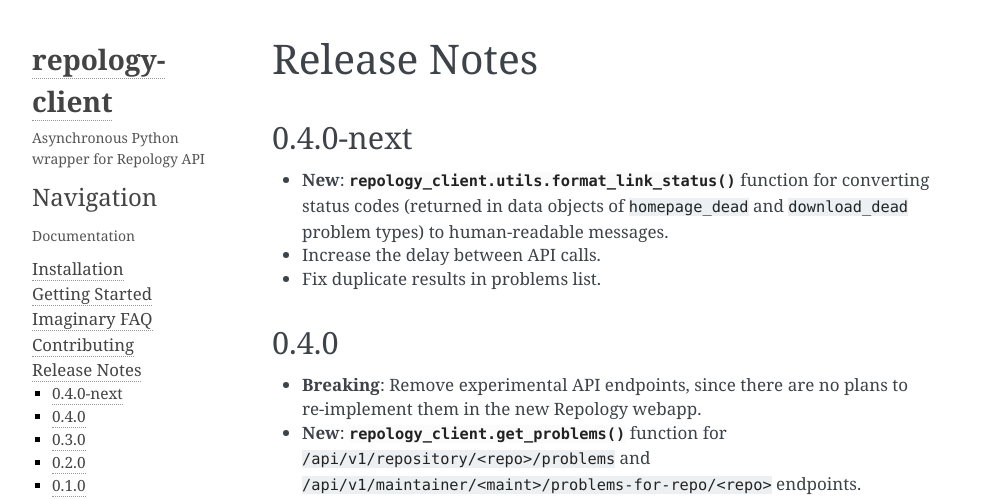
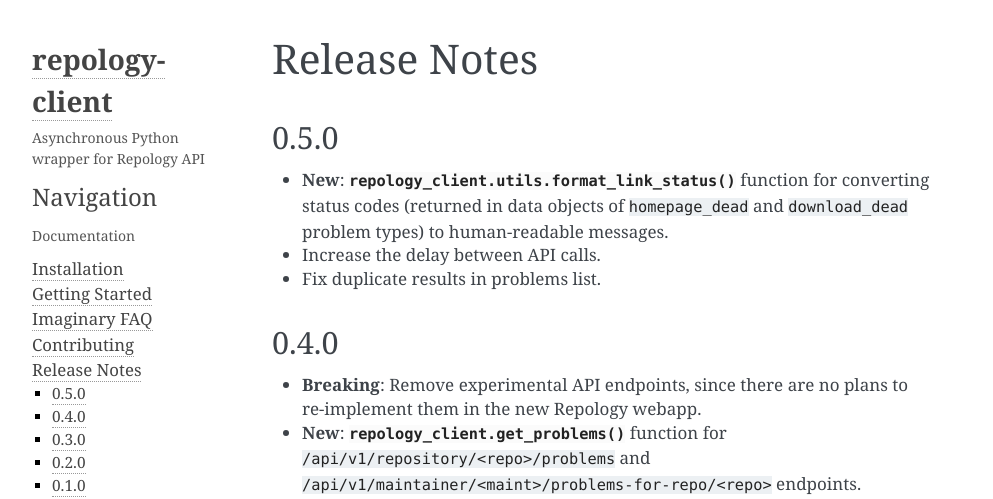
Before and after one commit to CyberTailor/repology-client, a Sphinx documentation site: the page built from docs/release-notes.rst, in a window 1280 px wide. Shown: the top 499 px of the page, without its empty margins (148-1141 px from the left). Built offline with Sphinx 7.4.7, drawn with Linux system fonts in a browser that asks for light colours.

Commit message:
Bump version: 0.4.0 → 0.5.0

```diff
--- a/docs/conf.py
+++ b/docs/conf.py
@@ -12,7 +12,7 @@
 project = 'repology-client'
 author = 'Anna Vyalkova'
 copyright = f'2024, {author}'
-release = '0.4.0'
+release = '0.5.0'
 
 # -- General configuration ---------------------------------------------------
 # https://www.sphinx-doc.org/en/master/usage/configuration.html#general-configuration
--- a/docs/release-notes.rst
+++ b/docs/release-notes.rst
@@ -4,7 +4,7 @@
 Release Notes
 =============
 
-0.4.0-next
+0.5.0
 ----------
 
 - **New**: :py:func:`repology_client.utils.format_link_status` function for
--- a/pyproject.toml
+++ b/pyproject.toml
@@ -84,7 +84,7 @@
 no_implicit_optional = true
 
 [tool.bumpversion]
-current_version = "0.4.0"
+current_version = "0.5.0"
 commit = true
 tag = true
 tag_name = "{new_version}"
```
Also changed, not shown: 1 other file.
